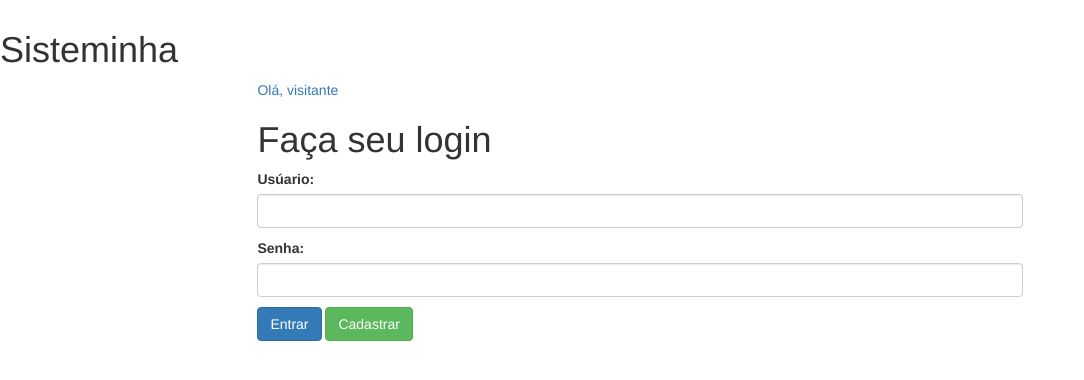
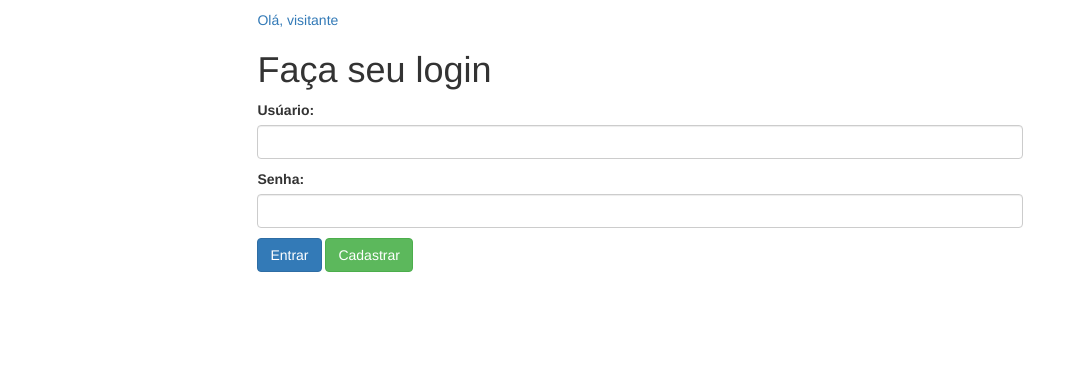
Before and after one commit to AkimGomes/ProjetoPT, a Python web app: template templates/inicio.html in a window 1280 px wide. Shown: the top 380 px of the page, without its empty margins (0-1084 px from the left). Run offline with Jinja, Linux system fonts and the light colour scheme; the template is opened without the code that fills it, so the values that code supplies are empty.

```diff
--- a/templates/template_geral.html
+++ b/templates/template_geral.html
@@ -8,11 +8,6 @@
         <link rel="stylesheet" href="static/css/app.css">
     </head>
     <body>
-        <header>
-            <div>
-                <h1>Sisteminha</h1>
-            </div>
-        </header>
         <div class="container">
             {% with messages = get_flashed_messages(with_categories=true) %}
                     {% if messages %}
@@ -35,7 +30,7 @@
             {% endwith %}
 
         {% block conteudo %}{% endblock %}
-      <script type="text/javascript" src="static/js/app.js"></script>
-      </div>
+        <script type="text/javascript" src="static/js/app.js"></script>
+        </div>
     </body>
 </html>
```
